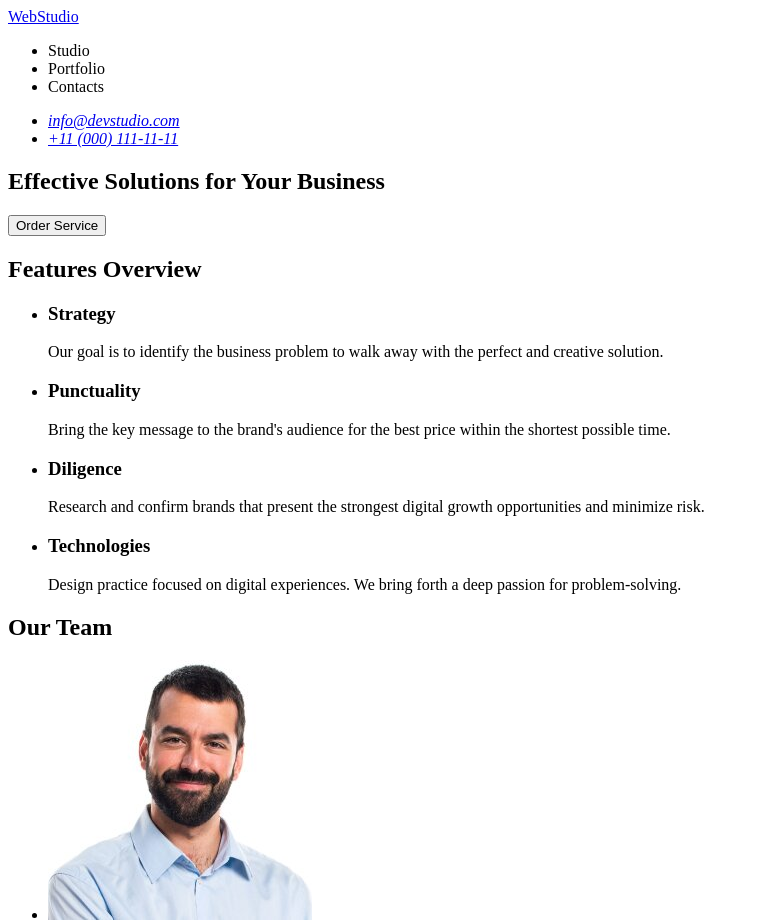
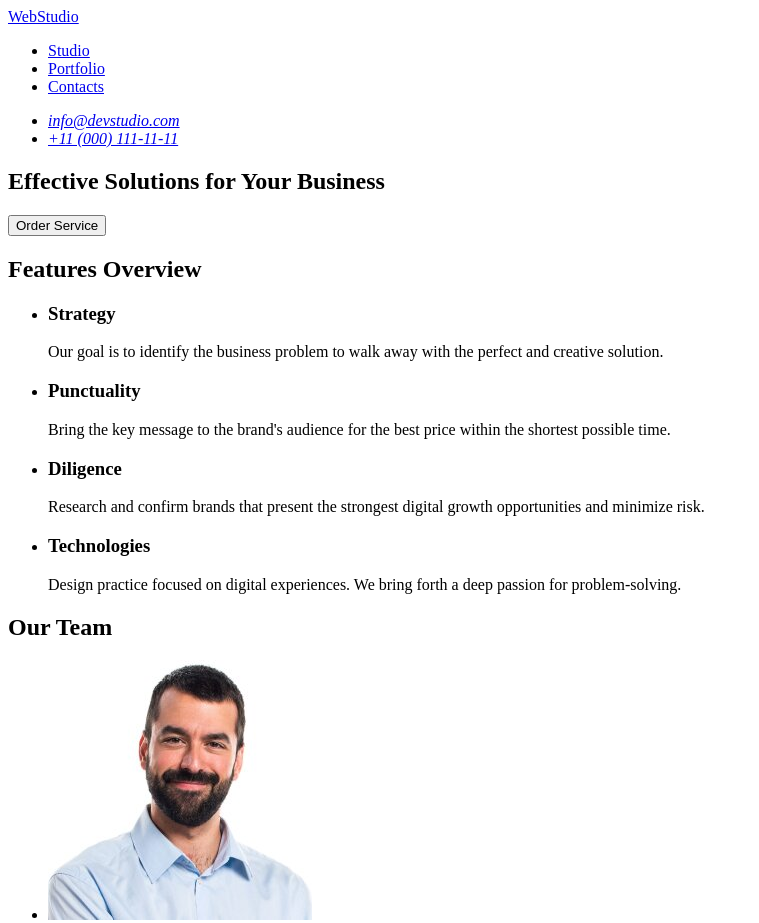
Before and after one commit to KaterynaTyutyunnikova/goit-markup-hw-01, a plain HTML site: page index.html in a window 1280 px wide. Shown: the top 923 px of the page, without its empty margins (0-759 px from the left). Drawn offline with Linux system fonts and the light colour scheme.

Commit message:
add markup

```diff
--- a/index.html
+++ b/index.html
@@ -10,9 +10,9 @@
       <nav>
         <a href="./index.html">WebStudio</a>
         <ul>
-          <li><a href="#studio"></a>Studio</li>
-          <li><a href="#portfolio"></a>Portfolio</li>
-          <li><a href="#contacts"></a>Contacts</li>
+          <li><a href="#studio">Studio</a></li>
+          <li><a href="#portfolio">Portfolio</a></li>
+          <li><a href="#contacts">Contacts</a></li>
         </ul>
       </nav>
       <address>
```
